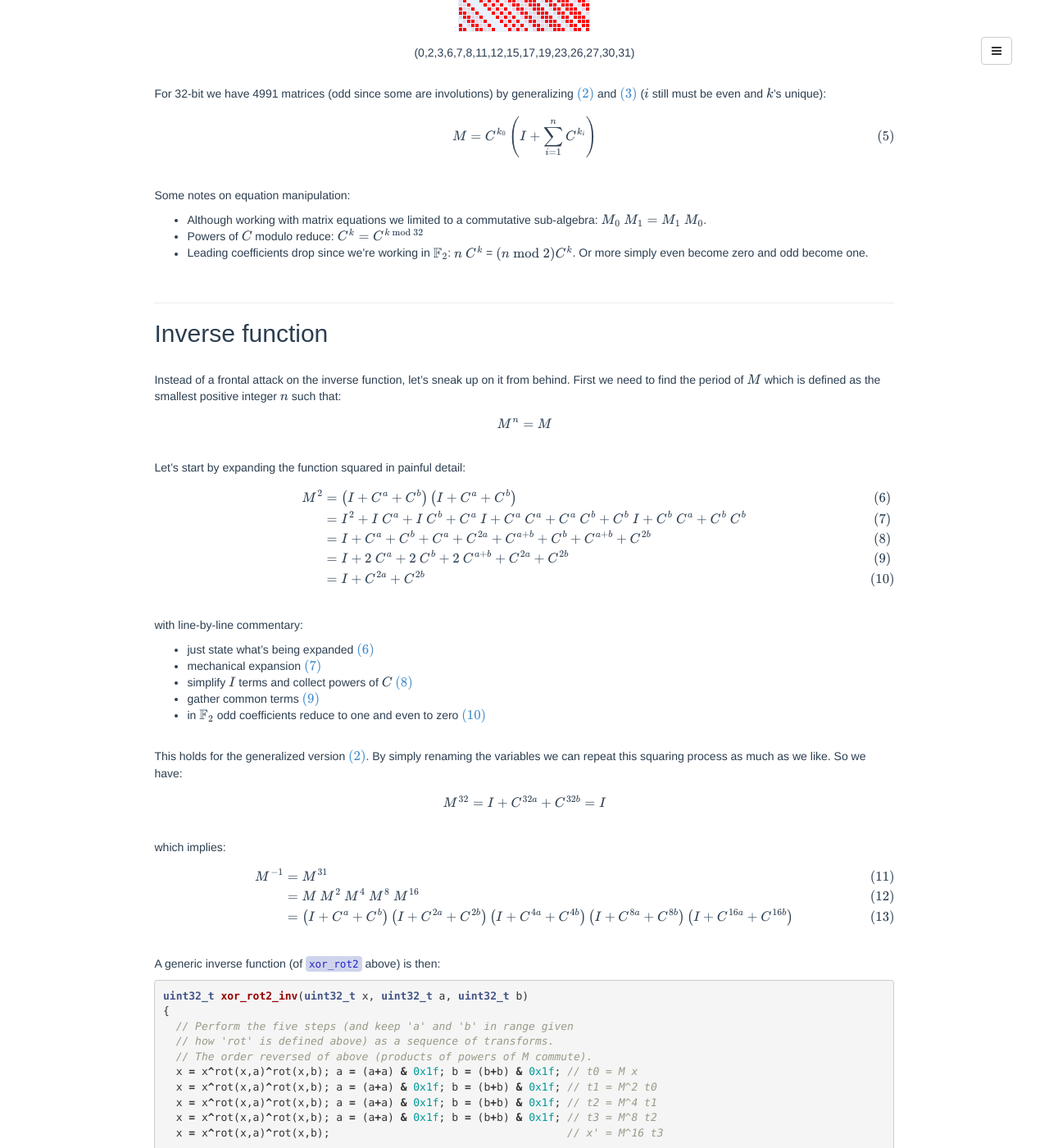
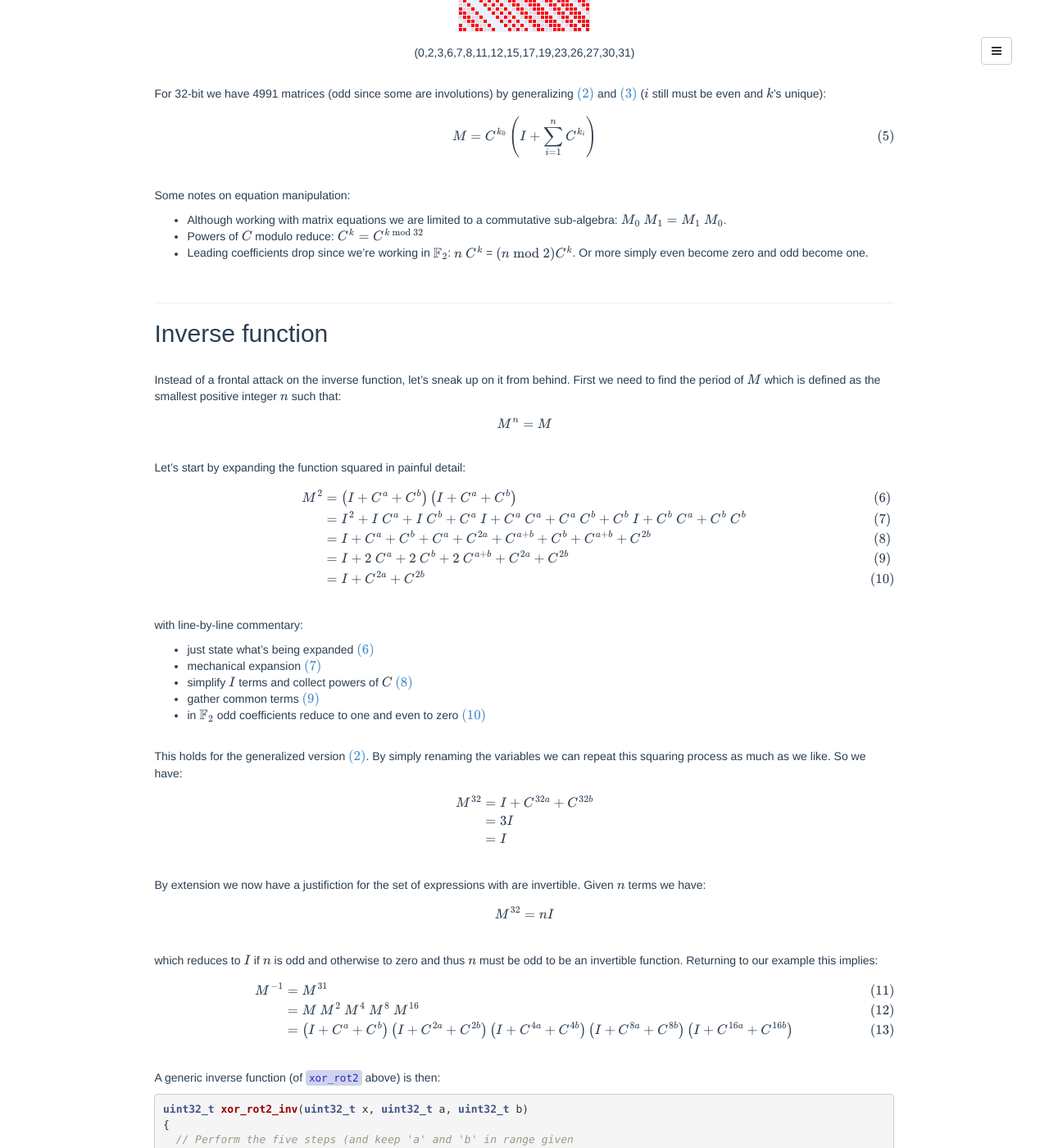
Before and after one commit to Marc-B-Reynolds/Marc-B-Reynolds.github.io, a Jekyll site: the page built from _posts/2017-10-13-XorRotate.md, in a window 1280 px wide and 1400 px high, scrolled down 1543 px. Shown: the whole window at 82% size. Built offline with Jekyll 4.4.1, drawn with Linux system fonts in a browser that asks for light colours; formulas are drawn with MathJax 3.

Commit message:
Update 2017-10-13-XorRotate.md
PV's comment

```diff
--- a/_posts/2017-10-13-XorRotate.md
+++ b/_posts/2017-10-13-XorRotate.md
@@ -62,7 +62,7 @@ M = I + \sum\limits_{i=1}^n C^{k_i} \label{genM}
 \end{equation} $$
 
 \\
-which is invertible if $i$ is even. Transforms like:
+which is invertible if $n$ is even. Transforms like:
 
 $$ \begin{equation}
 C^a + C^b + C^c \label{rot3}
@@ -102,7 +102,7 @@ M = C^{k_0}\left(I + \sum\limits_{i=1}^n C^{k_i}\right)
 \\
 Some notes on equation manipulation:
 
-* Although working with matrix equations we limited to a commutative sub-algebra: $M_0~M_1 = M_1~M_0$.
+* Although working with matrix equations we are limited to a commutative sub-algebra: $M_0~M_1 = M_1~M_0$.
 * Powers of $C$ modulo reduce:  $C^{k} = C^{k\bmod 32}$
 * Leading coefficients drop since we're working in $\mathbb{F}_2$:  $n~C^k$ = $\left(n \bmod 2\right) C^k$.  Or more simply even become zero and odd become one.
 
@@ -144,18 +144,29 @@ with line-by-line commentary:
 \\
 This holds for the generalized version \eqref{genM}. By simply renaming the variables we can repeat this squaring process as much as we like.  So we have:
 
-$$
-M^{32} = I + C^{32a} + C^{32b} = I
-$$
+$$  \begin{eqnarray*}
+M^{32} &=& I + C^{32a} + C^{32b} \\
+       &=& 3I \\
+       &=& I
+\end{eqnarray*} $$
 
 \\
-which implies:
+By extension we now have a justifiction for the set of expressions with are invertible. Given $n$ terms we have:
+
+$$  \begin{eqnarray*}
+M^{32} &=& nI \\
+\end{eqnarray*} $$
+
+\\
+which reduces to $I$ if $n$ is odd and otherwise to zero and thus $n$ must be odd to be an invertible function. Returning to our example this implies:
 
 $$ \begin{eqnarray}
 M^{-1} & = & M^{31} \\
        & = & M~M^{2}~M^{4}~M^{8}~M^{16} \\
        & = & \left(I + C^a + C^b\right)\left(I + C^{2a} + C^{2b}\right)\left(I + C^{4a} + C^{4b}\right)\left(I + C^{8a} + C^{8b}\right)\left(I + C^{16a} + C^{16b}\right) \label{generic}
 \end{eqnarray} $$
+
+
 
 \\
 A generic inverse function (of `xor_rot2` above) is then:
```
